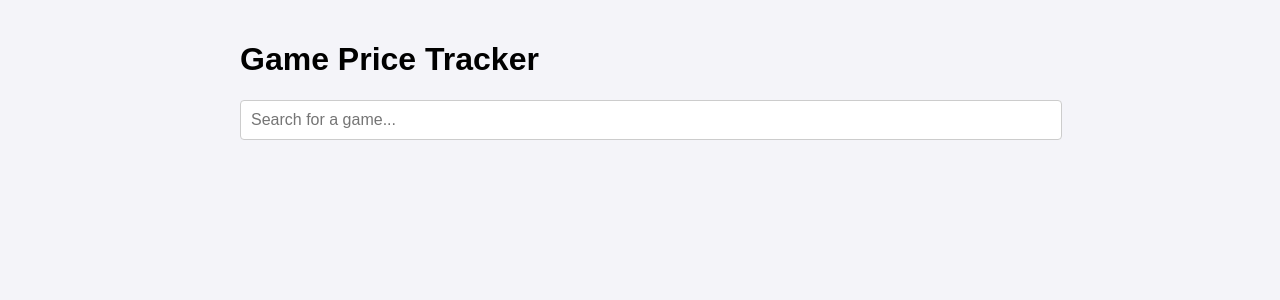
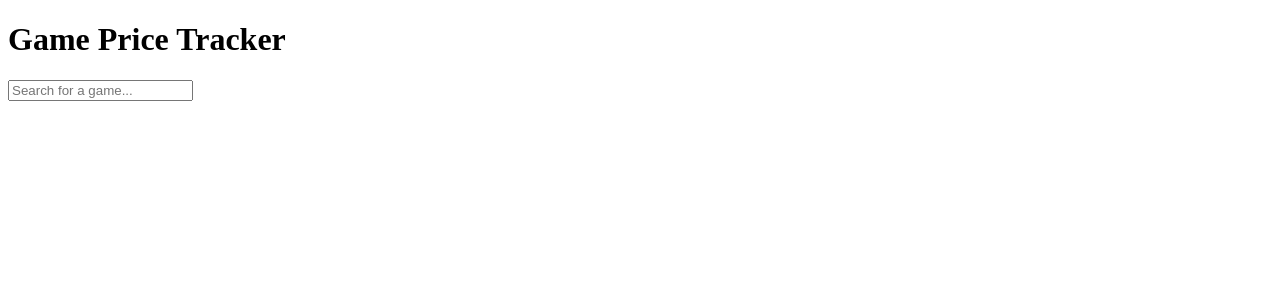
Before and after one commit to gamehov/game-search-app, a React (Create React App) app in the folder frontend/: page / in a window 1280 px wide. Shown: the top 300 px of the page. Built offline with nearby package versions, Linux system fonts and the light colour scheme.

Commit message:
Update styles.css

```diff
--- a/frontend/src/styles.css
+++ b/frontend/src/styles.css
@@ -1,43 +1,3 @@
-body {
-  font-family: Arial, sans-serif;
-  margin: 0;
-  padding: 20px;
-  background-color: #f4f4f9;
-}
-
-.app {
-  max-width: 800px;
-  margin: 0 auto;
-}
-
-.search-bar input {
-  width: 100%;
-  padding: 10px;
-  font-size: 16px;
-  border: 1px solid #ccc;
-  border-radius: 4px;
-}
-
-.search-results {
-  list-style: none;
-  padding: 0;
-  border: 1px solid #ccc;
-  border-radius: 4px;
-  max-height: 150px;
-  overflow-y: auto;
-  margin-top: 10px;
-}
-
-.search-results li {
-  padding: 10px;
-  cursor: pointer;
-  border-bottom: 1px solid #eee;
-}
-
-.search-results li:hover {
-  background-color: #f0f0f0;
-}
-
 .game-details {
   margin-top: 20px;
   padding: 20px;
@@ -46,20 +6,27 @@ body {
   border-radius: 4px;
 }
 
-.chart {
+table {
+  width: 100%;
+  border-collapse: collapse;
   margin-top: 20px;
 }
 
+th, td {
+  padding: 10px;
+  text-align: left;
+  border-bottom: 1px solid #ddd;
+}
+
+th {
+  background-color: #f4f4f9;
+}
+
 a {
-  display: inline-block;
-  margin-top: 20px;
-  padding: 10px 20px;
-  background-color: #007bff;
-  color: #fff;
+  color: #007bff;
   text-decoration: none;
-  border-radius: 4px;
 }
 
 a:hover {
-  background-color: #0056b3;
+  text-decoration: underline;
 }
```
